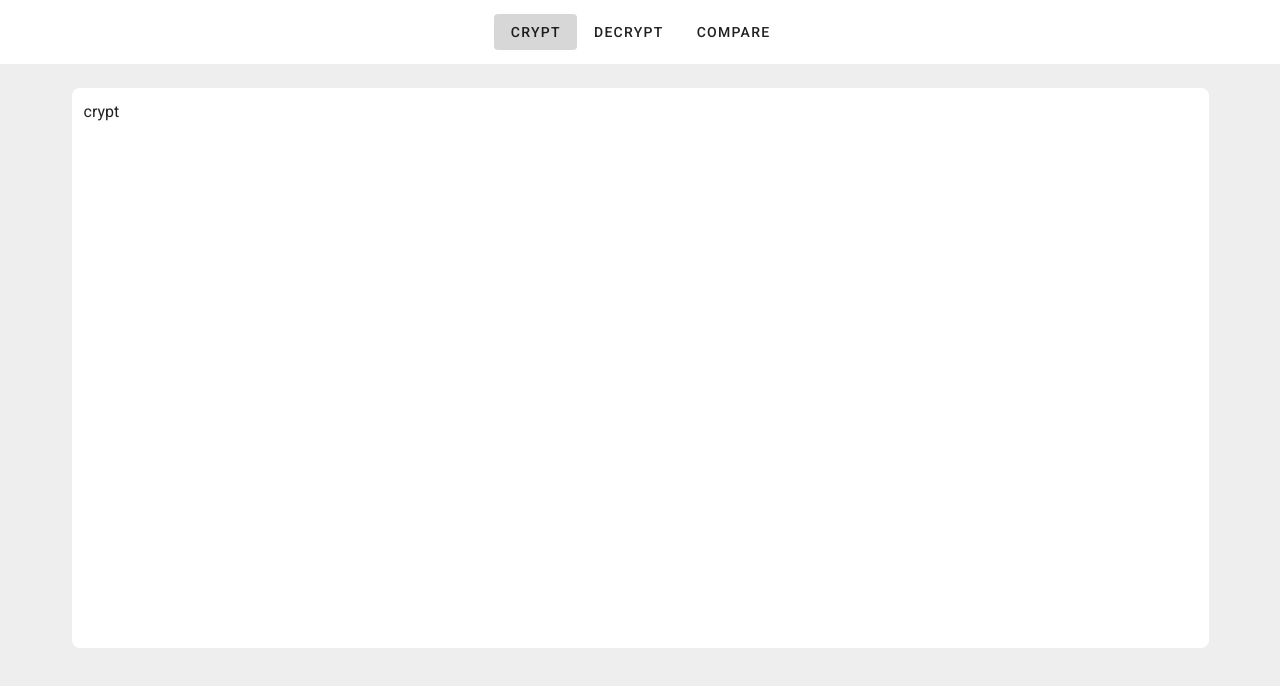
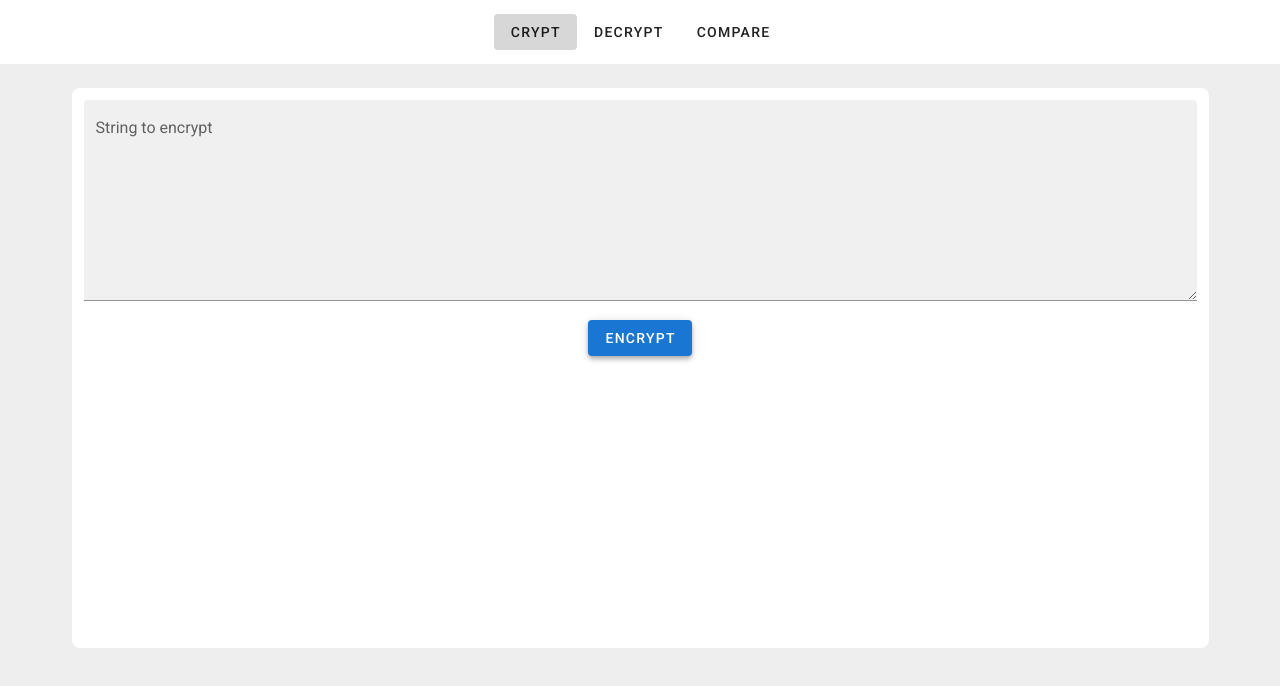
Before and after one commit to sasa-bonta/RSA, a Vue app: page /crypt in a window 1280 px wide. Shown: the top 686 px of the page. Built offline with nearby package versions, Linux system fonts and the light colour scheme.

Commit message:
strings bug

```diff
--- a/package.json
+++ b/package.json
@@ -8,10 +8,12 @@
     "lint": "vue-cli-service lint"
   },
   "dependencies": {
+    "big-integer": "^1.6.50",
     "core-js": "^3.6.5",
     "vue": "^2.6.11",
     "vue-router": "^3.5.3",
-    "vuetify": "^2.4.0"
+    "vuetify": "^2.4.0",
+    "vuex": "^3.6.2"
   },
   "devDependencies": {
     "@vue/cli-plugin-babel": "~4.5.0",
--- a/src/components/pages/Compare.vue
+++ b/src/components/pages/Compare.vue
@@ -7,7 +7,6 @@
         v-model="field1"
         height="200"
     ></v-textarea>
-        <p>Введённое сообщение: {{ field1 }}</p>
 
     <v-textarea
         label="Second String"
@@ -15,8 +14,8 @@
         filled
         v-model="field2"
         height="200"
+        class="mt-3"
     ></v-textarea>
-        <p>Введённое сообщение: {{ field2 }}</p>
 
     <v-spacer />
 
@@ -25,7 +24,7 @@
           depressed
           color="primary"
           elevation="4"
-          class="mt-8"
+          class="mt-8 mb-8"
           @click="comp"
       >
         Compare
@@ -41,6 +40,18 @@ export default {
     field1: '',
     field2: '',
   }),
+  mounted() {
+    this.field1 = this.$store.getters['stings/getStr1']
+    this.field2 = this.$store.getters['stings/getStr2']
+  },
+  watch: {
+    field1: function (val) {
+      this.$store.commit('strings/mutateStr1', val)
+    },
+     field2: function (val) {
+      this.$store.commit('strings/mutateStr2', val)
+    },
+  },
   methods: {
     comp() {
       alert(this.field1 === this.field2)
--- a/src/components/pages/Crypt.vue
+++ b/src/components/pages/Crypt.vue
@@ -1,10 +1,103 @@
 <template>
-<div>crypt</div>
+  <div>
+
+    <v-textarea
+        label="String to encrypt"
+        hide-details="auto"
+        filled
+        v-model="message"
+        height="200"
+    ></v-textarea>
+
+    <v-spacer/>
+
+    <v-row class="justify-center">
+      <v-btn
+          depressed
+          color="primary"
+          elevation="4"
+          class="mt-8"
+          @click="encrypt"
+      >
+        Encrypt
+      </v-btn>
+    </v-row>
+
+    <p class="mt-16">{{ encryptedMessage }}</p>
+  </div>
 </template>
 
 <script>
+import bigInt from 'big-integer';
+
 export default {
-  name: "Crypt"
+  name: "Crypt",
+  data: () => ({
+    message: '',
+    encryptedMessage: '',
+  }),
+  mounted() {
+    this.message = this.$store.getters['texts/getTextToCrypt']
+  },
+  watch: {
+    message: function (val) {
+      this.$store.commit('texts/mutateTextToCrypt', val)
+    }
+  },
+  methods: {
+    encrypt() {
+      const MAX_CHAR_CODE = 65536;
+      // 1
+      const p = 293
+      const q = 229
+      console.log(`p: ${p}, q: ${q}`)
+      // 2
+      const N = p * q
+      console.log(`${N} > ${MAX_CHAR_CODE} === ${N > MAX_CHAR_CODE}`)
+      // 3
+      const fi = (p - 1) * (q - 1)
+      console.log(`fi: ${fi}`)
+      // 4
+      const e = this.getRandomInt(1, fi)
+      console.log(`e: ${e}`)
+      // 5
+      const d = this.getD(fi, e)
+      console.log(`d: ${d}`)
+      // 6
+      const cPub = {e: e, N:N}
+      const cPriv = {d: d, N:N}
+      this.$store.commit('keys/mutatePublicKey', cPub)
+      this.$store.commit('keys/mutatePrivateKey', cPriv)
+      console.log(`C.pub: (${cPub.e}, ${cPub.N})`)
+      console.log(`C.priv: (${cPriv.d}, ${cPriv.N})`)
+      // 7
+      const messageChars = Array.from(this.message)
+      const encryptedMessageArr = []
+      for (const char of messageChars) {
+        const code = char.charCodeAt(0)
+        let encryptedCharCode = bigInt(code).modPow(cPub.e, cPub.N)
+        encryptedMessageArr.push(encryptedCharCode)
+        console.log(code)
+        console.log("-" + encryptedCharCode)
+      }
+      this.encryptedMessage = encryptedMessageArr
+    },
+
+    getRandomInt(min, max) {
+      console.log(`Random between ${min} and ${max}`)
+      return 12919;
+    },
+
+    getD(fi, e) {
+      let d = null
+      let k = 1;
+      while(Number.isInteger(d) !== true) {
+        d = (1 + k * fi) / e
+        k++
+      }
+      return d
+    },
+  },
 }
 </script>
 
--- a/src/components/pages/Decrypt.vue
+++ b/src/components/pages/Decrypt.vue
@@ -1,10 +1,62 @@
 <template>
-  <div>decrypt</div>
+  <div>
+    <v-textarea
+        label="String to decrypt"
+        hide-details="auto"
+        filled
+        v-model="message"
+        height="200"
+    ></v-textarea>
+
+    <v-spacer/>
+
+    <v-row class="justify-center">
+      <v-btn
+          depressed
+          color="primary"
+          elevation="4"
+          class="mt-8"
+          @click="decrypt"
+      >
+        Decrypt
+      </v-btn>
+    </v-row>
+
+    <p>{{ decryptedMessage }}</p>
+  </div>
 </template>
 
 <script>
+import bigInt from "big-integer";
+
 export default {
-  name: "Decrypt"
+  name: "Decrypt",
+  data: () => ({
+    message: '',
+    decryptedMessage: '',
+    privateKey: {},
+  }),
+  mounted() {
+    this.privateKey = this.$store.getters['keys/getPrivateKey']
+    this.message = this.$store.getters['texts/getTextToDecrypt']
+  },
+  watch: {
+    message: function (val) {
+      this.$store.commit('texts/mutateTextToDecrypt', val)
+    }
+  },
+  methods: {
+    decrypt() {
+      const messageChars = JSON.parse(this.message)
+      const decryptedMessageArr = []
+      for (const code of messageChars) {
+        const decryptedCharCode = bigInt(code).modPow(this.privateKey.d, this.privateKey.N)
+        decryptedMessageArr.push(String.fromCharCode(decryptedCharCode))
+        console.log(code)
+      }
+      this.decryptedMessage = decryptedMessageArr.join("")
+    },
+  },
 }
 </script>
 
--- a/src/main.js
+++ b/src/main.js
@@ -2,11 +2,13 @@ import Vue from 'vue'
 import App from './App.vue'
 import vuetify from './plugins/vuetify'
 import router from "./routes"
+import store from './store'
 
 Vue.config.productionTip = false
 
 new Vue({
   vuetify,
   router,
+  store,
   render: h => h(App)
 }).$mount('#app')
--- /dev/null
+++ b/src/store/index.js
@@ -0,0 +1,9 @@
+import Vue from "vue";
+import Vuex from "vuex";
+import * as modules from './modules'
+
+Vue.use(Vuex);
+
+export default new Vuex.Store({
+   modules,
+});
--- /dev/null
+++ b/src/store/modules/index.js
@@ -0,0 +1,3 @@
+export {default as keys} from './keys'
+export {default as texts} from './texts'
+export {default as strings} from './strings'
--- /dev/null
+++ b/src/store/modules/keys.js
@@ -0,0 +1,20 @@
+export default {
+    namespaced: true,
+    state: {
+        cPub: {},
+        cPriv: {},
+    },
+    getters: {
+        getPublicKey: (state) => state.cPub,
+        getPrivateKey: (state) => state.cPriv,
+    },
+    actions: {},
+    mutations: {
+        mutatePublicKey(state, payload) {
+            state.cPub = payload
+        },
+        mutatePrivateKey(state, payload) {
+            state.cPriv = payload
+        },
+    }
+}
--- /dev/null
+++ b/src/store/modules/strings.js
@@ -0,0 +1,20 @@
+export default {
+    namespaced: true,
+    state: {
+        str1: '',
+        str2: '',
+    },
+    getters: {
+        getStr1: (state) => state.str1,
+        getStr2: (state) => state.str2,
+    },
+    actions: {},
+    mutations: {
+        mutateStr1(state, payload) {
+            state.str1 = payload
+        },
+        mutateStr2(state, payload) {
+            state.str2 = payload
+        },
+    }
+}
--- /dev/null
+++ b/src/store/modules/texts.js
@@ -0,0 +1,20 @@
+export default {
+    namespaced: true,
+    state: {
+        textToCrypt: '',
+        textToDecrypt: '',
+    },
+    getters: {
+        getTextToCrypt: (state) => state.textToCrypt,
+        getTextToDecrypt: (state) => state.textToDecrypt,
+    },
+    actions: {},
+    mutations: {
+        mutateTextToCrypt(state, payload) {
+            state.textToCrypt = payload
+        },
+        mutateTextToDecrypt(state, payload) {
+            state.textToDecrypt = payload
+        },
+    }
+}
```
Also changed, not shown: 1 other file (tests, documents, lock files or other folders).
